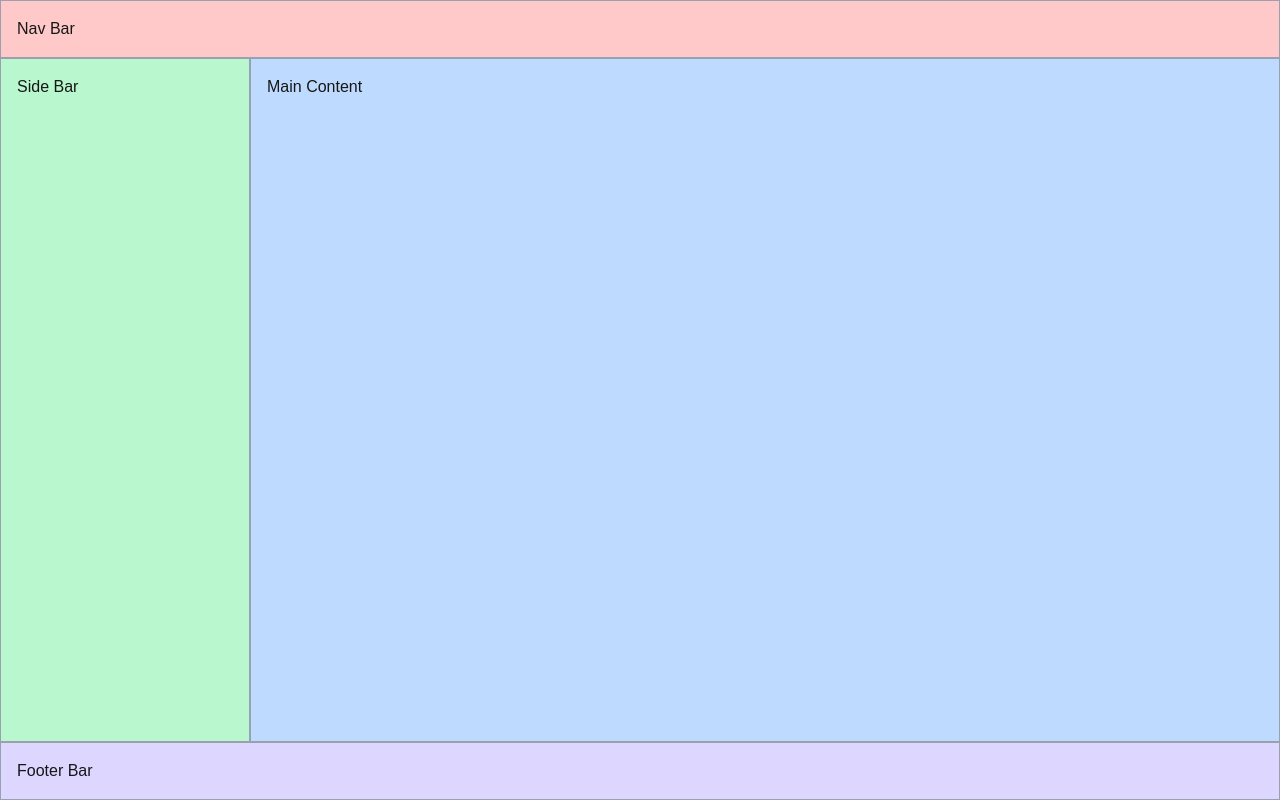
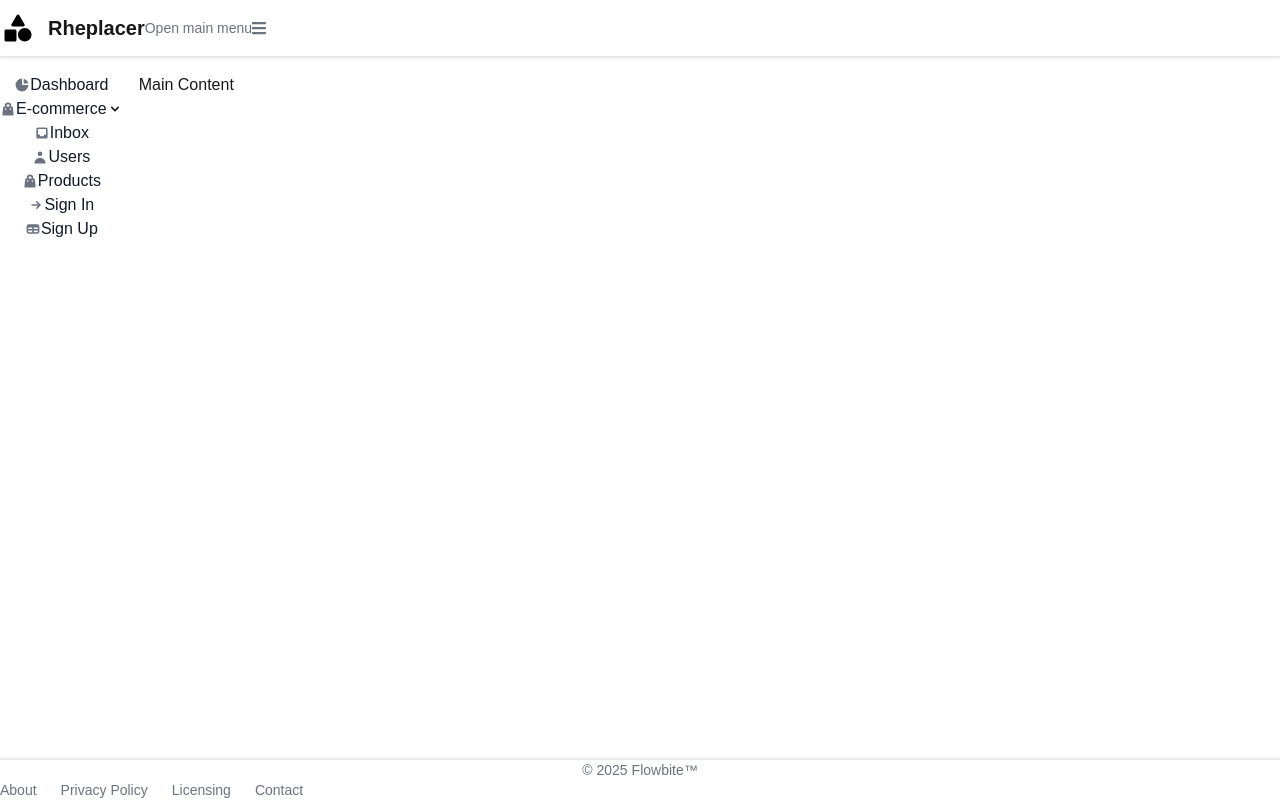
Before and after one commit to rhaseven7h/rheplacer, a Next.js app: page /rheplacer in a window 1280 px wide. Built offline with nearby package versions, Linux system fonts and the light colour scheme.

Commit message:
Demo admin in-page layout.

```diff
--- /dev/null
+++ b/app/rheplacer/footer-bar.tsx
@@ -0,0 +1,32 @@
+/*
+ * Copyright (c) 2026 Gabriel Medina. All rights reserved.
+ * This software and associated documentation files are proprietary to Gabriel Medina. Unauthorized copying of this file, via any medium, is strictly prohibited.
+ *
+ */
+
+"use client";
+
+import {
+  Footer,
+  FooterCopyright,
+  FooterLink,
+  FooterLinkGroup,
+} from "flowbite-react";
+import { useMemo } from "react";
+
+const AppFooterBar = () => {
+  const year = useMemo<number>(() => new Date().getFullYear(), []);
+  return (
+    <Footer container>
+      <FooterCopyright href="#" by="Flowbite™" year={year} />
+      <FooterLinkGroup>
+        <FooterLink href="#">About</FooterLink>
+        <FooterLink href="#">Privacy Policy</FooterLink>
+        <FooterLink href="#">Licensing</FooterLink>
+        <FooterLink href="#">Contact</FooterLink>
+      </FooterLinkGroup>
+    </Footer>
+  );
+};
+
+export default AppFooterBar;
--- /dev/null
+++ b/app/rheplacer/nav-bar.tsx
@@ -0,0 +1,47 @@
+/*
+ * Copyright (c) 2026 Gabriel Medina. All rights reserved.
+ * This software and associated documentation files are proprietary to Gabriel Medina. Unauthorized copying of this file, via any medium, is strictly prohibited.
+ *
+ */
+
+"use client";
+
+import {
+  Navbar,
+  NavbarBrand,
+  NavbarCollapse,
+  NavbarLink,
+  NavbarToggle,
+} from "flowbite-react";
+import Link from "next/link";
+
+const AppNavBar = () => {
+  return (
+    <Navbar fluid rounded>
+      <NavbarBrand as={Link} href="/">
+        <img
+          src="/favicon.svg"
+          className="mr-3 h-6 sm:h-9"
+          alt="Rheplacer Logo"
+        />
+        <span className="self-center whitespace-nowrap text-xl font-semibold dark:text-white">
+          Rheplacer
+        </span>
+      </NavbarBrand>
+      <NavbarToggle />
+      <NavbarCollapse>
+        <NavbarLink href="#" active>
+          Home
+        </NavbarLink>
+        <NavbarLink as={Link} href="#">
+          About
+        </NavbarLink>
+        <NavbarLink href="#">Services</NavbarLink>
+        <NavbarLink href="#">Pricing</NavbarLink>
+        <NavbarLink href="#">Contact</NavbarLink>
+      </NavbarCollapse>
+    </Navbar>
+  );
+};
+
+export default AppNavBar;
--- a/app/rheplacer/page.tsx
+++ b/app/rheplacer/page.tsx
@@ -1,21 +1,27 @@
 /*
- * Copyright (c) 2025 Gabriel Medina (Rhaseven7h).
- * All rights reserved.
- *
- * This source code is proprietary and confidential.
- * Unauthorized copying of this file, via any medium, is strictly prohibited.
+ * Copyright (c) 2025-2026 Gabriel Medina. All rights reserved.
+ * This software and associated documentation files are proprietary to Gabriel Medina. Unauthorized copying of this file, via any medium, is strictly prohibited.
  *
  */
 
 import "./rheplacer.scss";
+import AppNavBar from "@/app/rheplacer/nav-bar";
+import AppSideBar from "@/app/rheplacer/side-bar";
+import AppFooterBar from "@/app/rheplacer/footer-bar";
 
 const Rheplacer = () => {
   return (
     <div className={"rh-grid"}>
-      <div className={"rh-header"}>Nav Bar</div>
-      <div className={"rh-sidebar"}>Side Bar</div>
+      <div className={"rh-header"}>
+        <AppNavBar />
+      </div>
+      <div className={"rh-sidebar"}>
+        <AppSideBar />
+      </div>
       <div className={"rh-content"}>Main Content</div>
-      <div className={"rh-footer"}>Footer Bar</div>
+      <div className={"rh-footer"}>
+        <AppFooterBar />
+      </div>
     </div>
   );
 };
--- a/app/rheplacer/rheplacer.scss
+++ b/app/rheplacer/rheplacer.scss
@@ -1,9 +1,6 @@
 /*!
- * Copyright (c) 2025 Gabriel Medina (Rhaseven7h).
- * All rights reserved.
- *
- * This source code is proprietary and confidential.
- * Unauthorized copying of this file, via any medium, is strictly prohibited.
+ * Copyright (c) 2025-2026 Gabriel Medina. All rights reserved.
+ * This software and associated documentation files are proprietary to Gabriel Medina. Unauthorized copying of this file, via any medium, is strictly prohibited.
  *
  */
 
@@ -13,31 +10,31 @@
   display: grid;
   gap: 0;
   height: 100vh;
-  grid-template-columns: 250px auto;
+  grid-template-columns: auto 1fr;
   grid-template-rows: auto 1fr auto;
   grid-template-areas: 'rh-header rh-header' 'rh-sidebar rh-content' 'rh-footer rh-footer';
 
   div {
-    @apply p-4 border border-gray-400;
+    // @apply p-4 border border-gray-400;
   }
 
   .rh-header {
     grid-area: rh-header;
-    @apply bg-red-200;
+    @apply border-b border-b-gray-200 shadow z-50;
   }
 
   .rh-sidebar {
     grid-area: rh-sidebar;
-    @apply bg-green-200;
+    // @apply bg-green-200;
   }
 
   .rh-content {
     grid-area: rh-content;
-    @apply bg-blue-200;
+    @apply p-4;
   }
 
   .rh-footer {
     grid-area: rh-footer;
-    @apply bg-violet-200;
+    @apply border-t border-t-gray-200 shadow-[0_-2px_2px_rgba(0,0,0,0.05)] z-50;
   }
 }
--- /dev/null
+++ b/app/rheplacer/side-bar.tsx
@@ -0,0 +1,62 @@
+/*
+ * Copyright (c) 2026 Gabriel Medina. All rights reserved.
+ * This software and associated documentation files are proprietary to Gabriel Medina. Unauthorized copying of this file, via any medium, is strictly prohibited.
+ *
+ */
+
+"use client";
+
+"use client";
+
+import {
+  Sidebar,
+  SidebarCollapse,
+  SidebarItem,
+  SidebarItemGroup,
+  SidebarItems,
+} from "flowbite-react";
+import {
+  HiArrowSmRight,
+  HiChartPie,
+  HiInbox,
+  HiShoppingBag,
+  HiTable,
+  HiUser,
+} from "react-icons/hi";
+
+const AppSideBar = () => {
+  return (
+    <Sidebar aria-label="Sidebar with multi-level dropdown example">
+      <SidebarItems>
+        <SidebarItemGroup>
+          <SidebarItem href="#" icon={HiChartPie}>
+            Dashboard
+          </SidebarItem>
+          <SidebarCollapse icon={HiShoppingBag} label="E-commerce">
+            <SidebarItem href="#">Products</SidebarItem>
+            <SidebarItem href="#">Sales</SidebarItem>
+            <SidebarItem href="#">Refunds</SidebarItem>
+            <SidebarItem href="#">Shipping</SidebarItem>
+          </SidebarCollapse>
+          <SidebarItem href="#" icon={HiInbox}>
+            Inbox
+          </SidebarItem>
+          <SidebarItem href="#" icon={HiUser}>
+            Users
+          </SidebarItem>
+          <SidebarItem href="#" icon={HiShoppingBag}>
+            Products
+          </SidebarItem>
+          <SidebarItem href="#" icon={HiArrowSmRight}>
+            Sign In
+          </SidebarItem>
+          <SidebarItem href="#" icon={HiTable}>
+            Sign Up
+          </SidebarItem>
+        </SidebarItemGroup>
+      </SidebarItems>
+    </Sidebar>
+  );
+};
+
+export default AppSideBar;
--- a/package.json
+++ b/package.json
@@ -17,7 +17,8 @@
     "prettier": "^3.7.4",
     "ramda": "^0.32.0",
     "react": "19.2.3",
-    "react-dom": "19.2.3"
+    "react-dom": "19.2.3",
+    "react-icons": "^5.5.0"
   },
   "devDependencies": {
     "@tailwindcss/postcss": "^4",
```
Also changed, not shown: public/favicon.svg (added), 1 other file (tests, documents, lock files or other folders).
